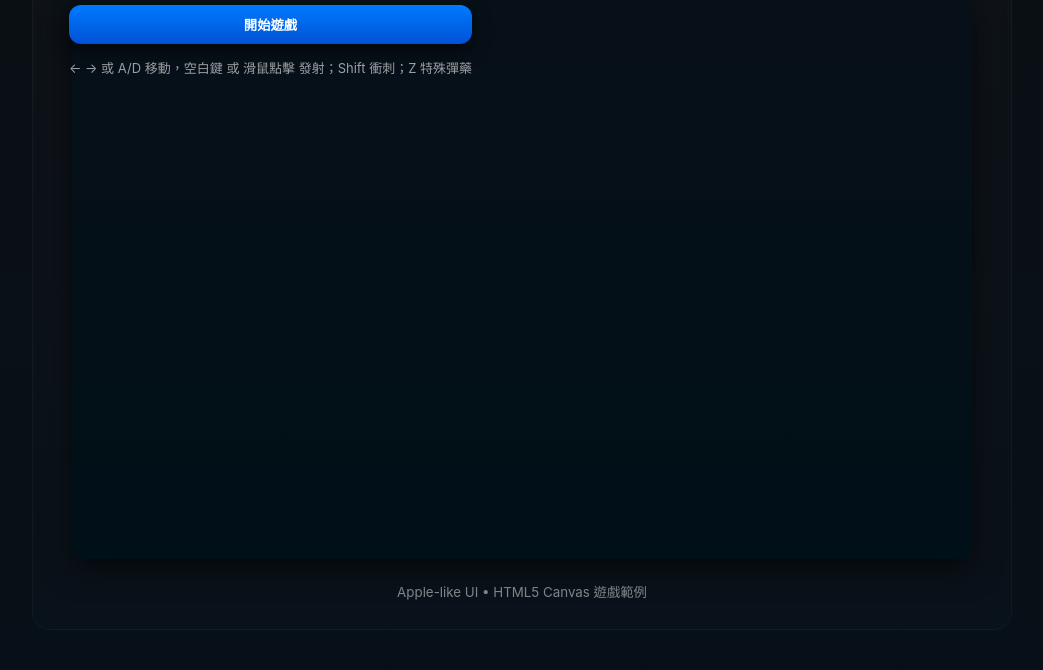
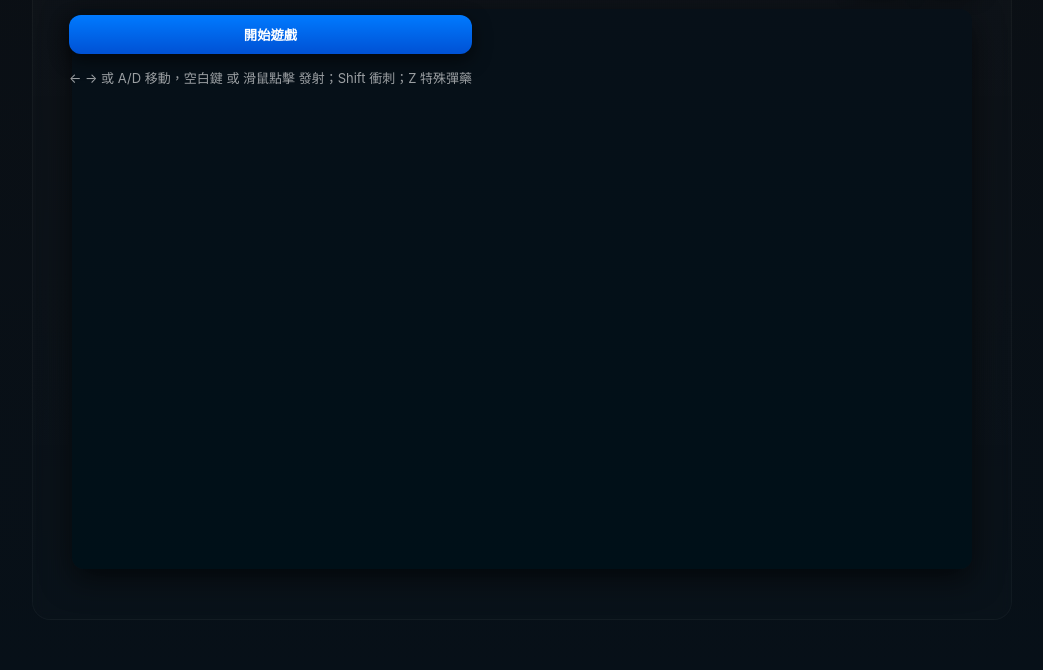
Before and after one commit to yun0913/html1, a plain HTML site: page index.html in a window 1280 px wide. Shown: the part 130-800 px from the top of the page, without its empty margins (118-1161 px from the left). Drawn offline with Linux system fonts and the light colour scheme.

Commit message:
Remove footer text from index.html

```diff
--- a/index.html
+++ b/index.html
@@ -45,7 +45,7 @@
 					</div>
 
 			<footer class="game-footer">
-				<small>Apple-like UI • HTML5 Canvas 遊戲範例</small>
+				<small></small>
 			</footer>
 		</div>
 
```
